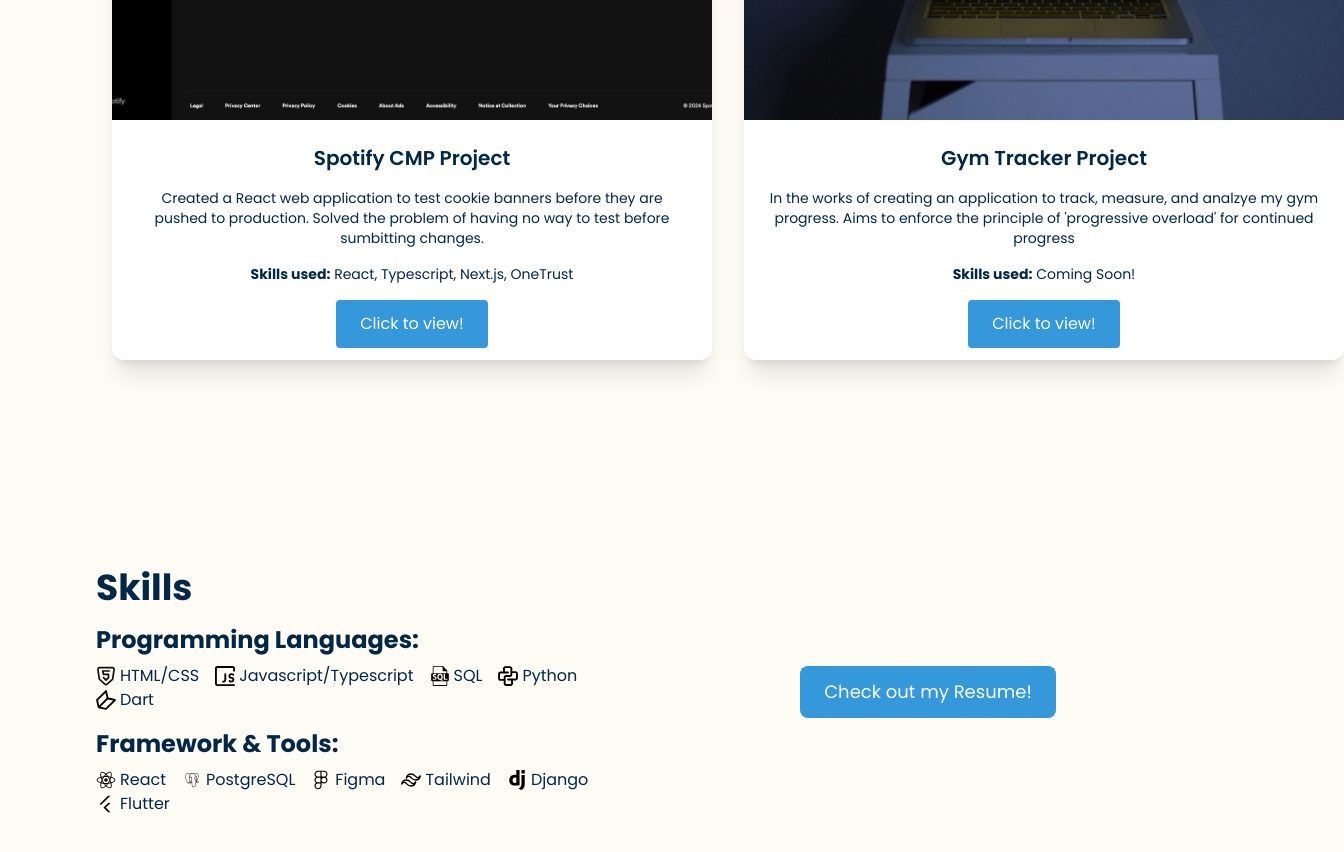
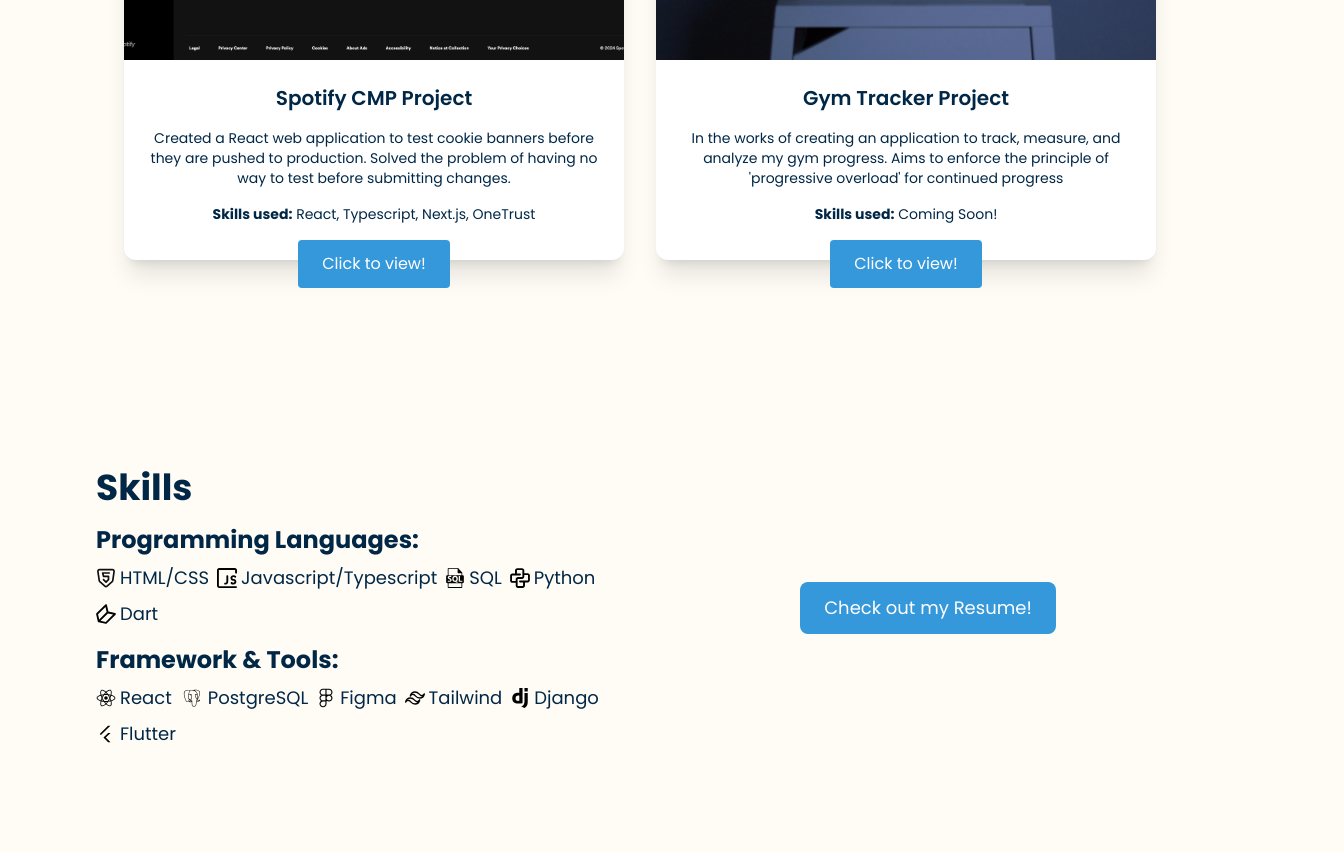
Before and after one commit to samkolache/Sam-Portfolio, a React (Vite) app: page / in a window 1280 px wide. Shown: the part 1860-2712 px from the top of the page, 1344 px wide, since content can reach past the window. Built offline with nearby package versions, Linux system fonts and the light colour scheme.

Commit message:
Made UI changes and added smooth scrolling

```diff
--- a/package.json
+++ b/package.json
@@ -11,7 +11,8 @@
   },
   "dependencies": {
     "react": "^18.2.0",
-    "react-dom": "^18.2.0"
+    "react-dom": "^18.2.0",
+    "react-scroll": "^1.9.0"
   },
   "devDependencies": {
     "@types/react": "^18.2.66",
--- a/src/components/Section1.jsx
+++ b/src/components/Section1.jsx
@@ -11,8 +11,8 @@
         <div className="container mx-auto p-20">
             <div className="grid grid-cols-2 gap-8">
                 <div className="p-4">
-                    <h2 className="text-7xl font-bold mb-4 text-custom-color">Hey! My name is Sam Kotecha</h2>
-                    <p className="text-4xl font-bold mb-4 text-custom-color">Front-End Developer & Aspiring ML Engineer</p>
+                    <h2 className="text-7xl font-bold mb-4 text-custom-color">Hey! My name is Sam Kotecha.</h2>
+                    <p className="text-4xl font-bold mb-4 text-custom-color">Front-End Developer & Aspiring ML Engineer.</p>
                     <button className="bg-light-blue text-white px-4 py-2 rounded transform transition duration-25 hover:scale-105 mb-12">Check out my Projects!</button>
                     <p className="text-2xl  text-custom-color mb-4"><span className="font-bold">Fun Fact:</span> I used to be allergic to the following when I was younger: </p>
                     <div className="flex justify-between space-x-.4">
--- a/src/components/Section3.jsx
+++ b/src/components/Section3.jsx
@@ -4,7 +4,7 @@
 export default function SectionThree() {
     return(
         <>
-            <div className="container mx-auto p-20">
+            <div id='projects' className="container mx-auto p-20">
                 <p className="text-4xl font-bold mb-4 text-custom-color p-4">Projects</p>
                     <Carousel />
             </div>
@@ -18,22 +18,24 @@
         {
             name: "Spotify CMP Project",
             img: CMPImage,
-            snip: "Created a React web application to test cookie banners before they are pushed to production. Solved the problem of having no way to test before sumbitting changes.",
-            skills: " React, Typescript, Next.js, OneTrust",
+            snip: "Created a React web application to test cookie banners before they are pushed to production. Solved the problem of having no way to test before submitting changes.",
+            skills: "React, Typescript, Next.js, OneTrust",
             link: "cmp-test-website.spotify.com"
         },
         {
             name: "Gym Tracker Project",
             img: ComingSoon,
-            snip: "In the works of creating an application to track, measure, and analzye my gym progress. Aims to enforce the principle of 'progressive overload' for continued progress",
-            skills: " Coming Soon!",
+            snip: "In the works of creating an application to track, measure, and analyze my gym progress. Aims to enforce the principle of 'progressive overload' for continued progress",
+            skills: "Coming Soon!",
             link: "#"
         }
     ];
+
     return (
-        <div className="flex snap-x snap-mandatory py-4">
+        <div className="flex justify-center items-center py-4">
+            <div className="flex flex-nowrap">
                 {data.map((d, index) => (
-                <div className="snap-center shrink-0 first:ml-8 last:mr-8 bg-white w-[600px] h-[600px] rounded-xl shadow-xl m-4" key={index}>
+                    <div className="snap-center shrink-0 first:ml-8 last:mr-8 bg-white w-[500px] h-[500px] rounded-xl shadow-xl m-4" key={index}>
                         <div className="h-3/5 w-full rounded-t-xl overflow-hidden">
                             <div style={{ backgroundImage: `url(${d.img})`, backgroundSize: 'cover', backgroundPosition: 'center' }}
                                  className="h-full w-full"></div>
@@ -41,11 +43,14 @@
                         <div className="flex flex-col items-center gap-4 p-6 h-2/5 text-custom-color">
                             <p className="text-xl font-semibold">{d.name}</p>
                             <p className="text-center text-sm">{d.snip}</p>
-                        <p className="text-center text-sm"><span className='font-bold'>Skills used:</span>{d.skills}</p>
-                        <a href={`https://${d.link}`} target="_blank" rel="noopener noreferrer"><button className="px-6 py-3 bg-light-blue text-white rounded transform transition duration-25 hover:scale-105">Click to view!</button></a>
+                            <p className="text-center text-sm"><span className='font-bold'>Skills used:</span> {d.skills}</p>
+                            <a href={`https://${d.link}`} target="_blank" rel="noopener noreferrer">
+                                <button className="px-6 py-3 bg-light-blue text-white rounded transform transition duration-25 hover:scale-105">Click to view!</button>
+                            </a>
                         </div>
                     </div>
                 ))}
             </div>
+        </div>
     );
 }
--- a/src/components/Section4.jsx
+++ b/src/components/Section4.jsx
@@ -12,60 +12,58 @@
 
 export default function SectionFour() {
     return(
-        <div className="container mx-auto p-20">
+        <div id='skills' className="container mx-auto p-20">
             <div className="grid grid-cols-2 gap-8">
                 <div className="p-4">
                 <p className="text-4xl font-bold mb-4 text-custom-color">Skills</p>
                 <p className="text-2xl font-bold text-custom-color mb-2">Programming Languages:</p>
-                <div className="flex flex-wrap justify-start space-x-4">
-                    <div className="flex items-center space-x-1">
+                <div className="flex flex-wrap justify-start gap-2 mb-4">
+                    <div className="flex items-center gap-1">
                          <img className="w-5" src={HtmlLogo} alt="HTML logo"/>
-                        <p className='text-custom-color'>HTML/CSS</p>
+                        <p className='text-custom-color text-lg'>HTML/CSS</p>
                     </div>
-                    <div className="flex items-center space-x-1">
+                    <div className="flex items-center gap-1">
                          <img className="w-5" src={JsLogo} alt="HTML logo"/>
-                         <p className='text-custom-color'>Javascript/Typescript</p>
+                         <p className='text-custom-color text-lg'>Javascript/Typescript</p>
                     </div>
-                    <div className="flex items-center space-x-1">
+                    <div className="flex items-center gap-1">
                          <img className="w-5" src={SqlLogo} alt="HTML logo"/>
-                         <p className='text-custom-color'>SQL</p>
+                         <p className='text-custom-color text-lg'>SQL</p>
                     </div>
-                    <div className="flex items-center space-x-1">
+                    <div className="flex items-center gap-1">
                          <img className="w-5" src={PythonLogo} alt="HTML logo"/>
-                         <p className='text-custom-color'>Python</p>
+                         <p className='text-custom-color text-lg'>Python</p>
+                    </div>
+                    <div className="flex items-center gap-1">
+                         <img className="w-5" src={DartLogo} alt="HTML logo"/>
+                         <p className='text-custom-color text-lg'>Dart</p>
                     </div>
                 </div>
-                <div className="flex items-center space-x-1 mb-4">
-                         <img className="w-5" src={DartLogo} alt="HTML logo"/>
-                         <p className='text-custom-color'>Dart</p>
+                <p className="text-2xl font-bold text-custom-color mb-2">Framework & Tools:</p>
+                <div className="flex flex-wrap justify-start gap-2">
+                    <div className="flex items-center gap-1">
+                            <img className="w-5" src={ReactLogo} alt="HTML logo"/>
+                            <p className='text-custom-color text-lg'>React</p>
                     </div>
-                <p className="text-2xl font-bold text-custom-color mb-2">Framework & Tools:</p>
-                <div className="flex flex-wrap justify-start space-x-4">
-                    <div className="flex items-center space-x-1">
-                            <img className="w-5" src={ReactLogo} alt="HTML logo"/>
-                            <p className='text-custom-color'>React</p>
+                    <div className="flex items-center gap-1">
+                         <img className="w-6" src={PostgreLogo} alt="HTML logo"/>
+                         <p className='text-custom-color text-lg'>PostgreSQL</p>
                     </div>
-                    <div className="flex items-center space-x-1">
-                         <img className="w-5" src={PostgreLogo} alt="HTML logo"/>
-                         <p className='text-custom-color'>PostgreSQL</p>
+                    <div className="flex items-center gap-1">
+                         <img className="w-5" src={FigmaLogo} alt="HTML logo"/>
+                         <p className='text-custom-color text-lg'>Figma</p>
                     </div>
-                    <div className="flex items-center space-x-1">
-                         <img className="w-5" src={FigmaLogo} alt="HTML logo"/>
-                         <p className='text-custom-color'>Figma</p>
+                    <div className="flex items-center gap-1">
+                         <img className="w-5" src={TailwindLogo} alt="HTML logo"/>
+                         <p className='text-custom-color text-lg'>Tailwind</p>
                     </div>
-                    <div className="flex items-center space-x-1">
-                         <img className="w-5" src={TailwindLogo} alt="HTML logo"/>
-                         <p className='text-custom-color'>Tailwind</p>
+                    <div className="flex items-center gap-1">
+                         <img className="w-5" src={DjangoLogo} alt="HTML logo"/>
+                         <p className='text-custom-color text-lg'>Django</p>
                     </div>
-                    <div className="flex items-center space-x-1">
-                         <img className="w-5" src={DjangoLogo} alt="HTML logo"/>
-                         <p className='text-custom-color'>Django</p>
-                    </div>
-                </div>
-                <div className="flex flex-wrap justify-start space-x-4">
-                    <div className="flex items-center space-x-1">
+                    <div className="flex items-center gap-1">
                          <img className="w-5" src={FlutterLogo} alt="HTML logo"/>
-                         <p className='text-custom-color'>Flutter</p>
+                         <p className='text-custom-color text-lg'>Flutter</p>
                     </div>
                 </div>
                 </div>
```
Also changed, not shown: src/components/Navbar.jsx (+8 -4 lines), src/components/Section2.jsx (+7 -7 lines), src/components/Section5.jsx (+6 -5 lines), 1 other file (tests, documents, lock files or other folders). Lines whose indentation alone changed are shown as unchanged.
